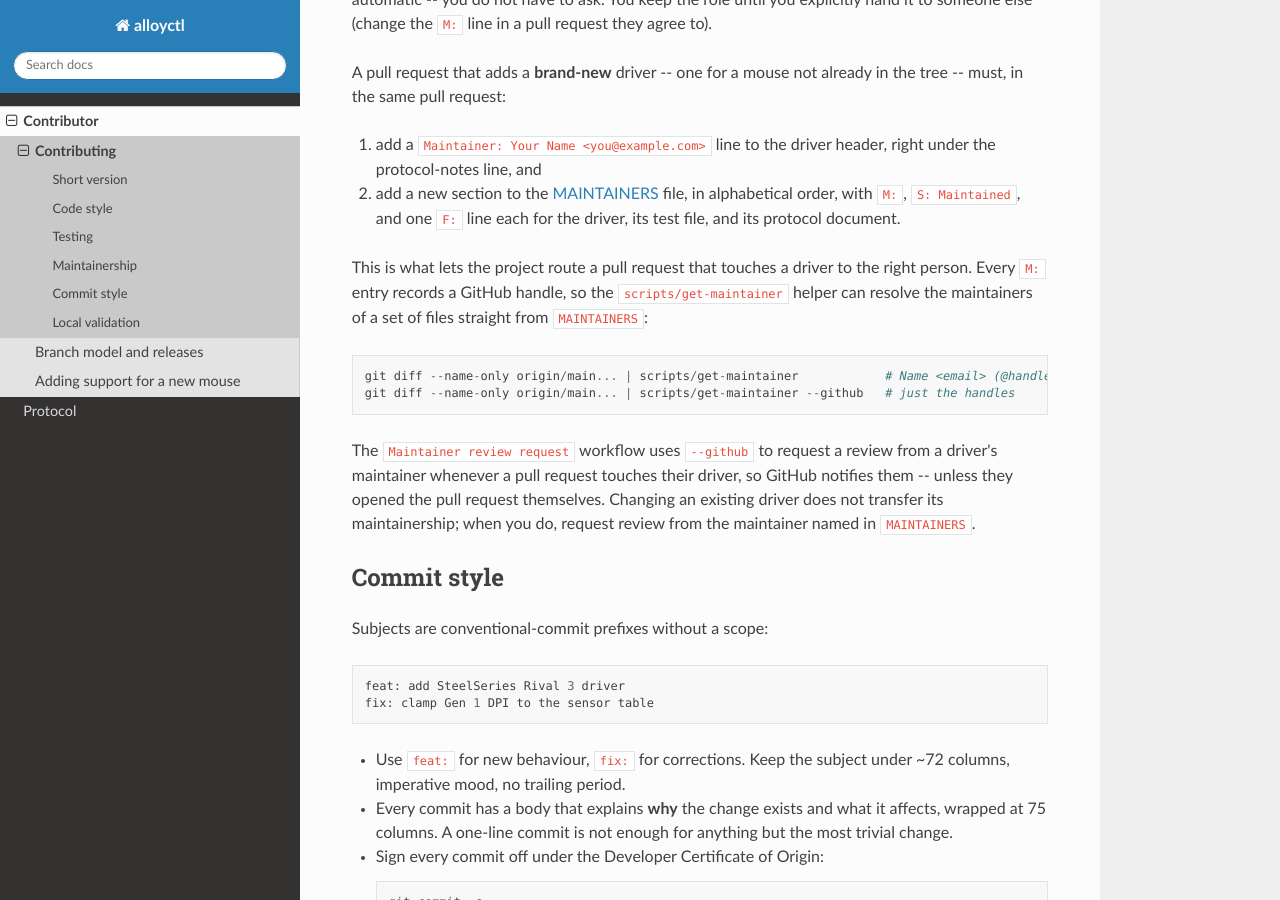
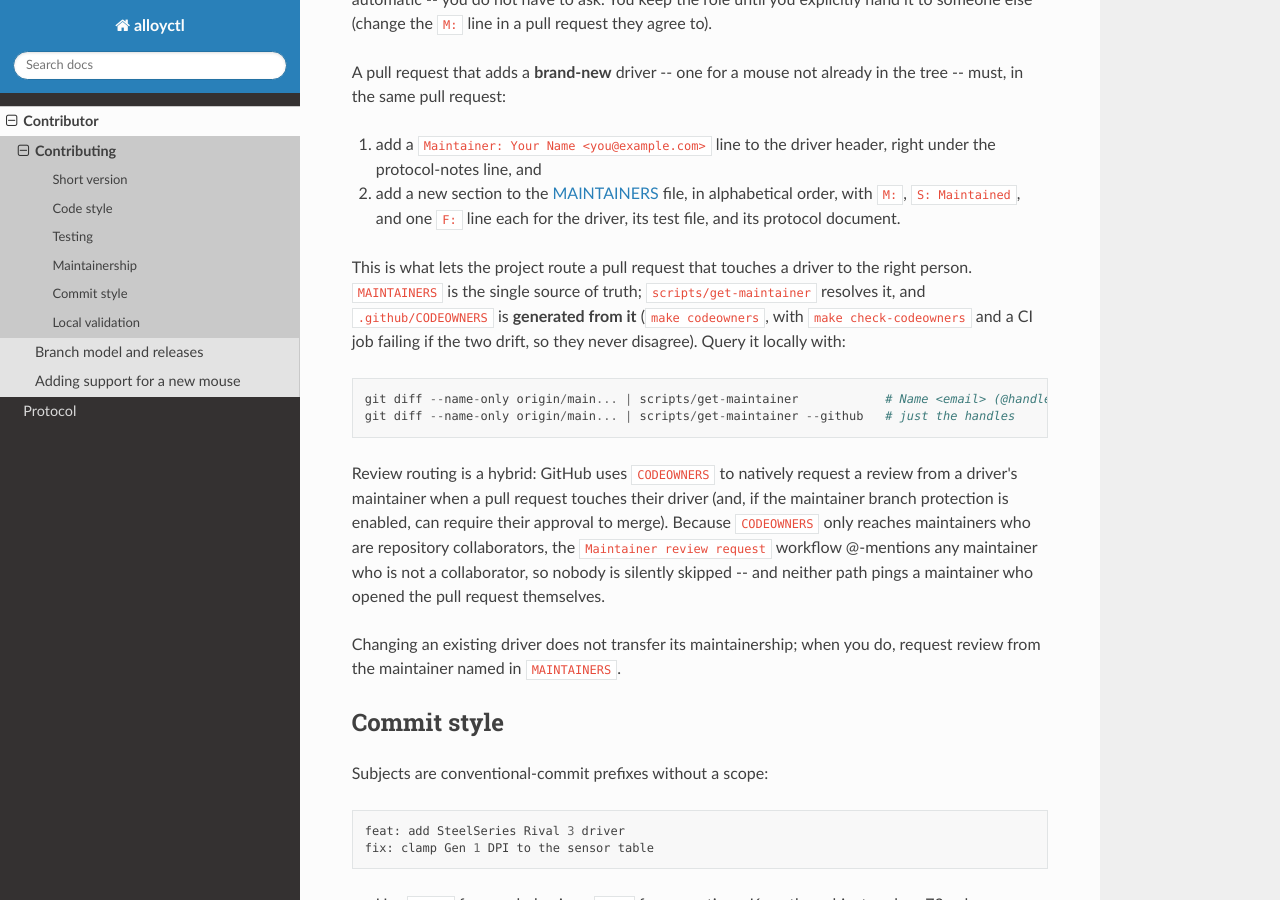
Before and after one commit to szymonwilczek/alloyctl, a Sphinx documentation site: the page built from Documentation/contributor/contributing.rst, in a window 1280 px wide and 900 px high, scrolled down 1469 px. Built offline with Sphinx 7.4.7 and the Read the Docs theme 3.1.0, drawn with Linux system fonts in a browser that asks for light colours.

Commit message:
feat: add CODEOWNERS generated from MAINTAINERS
Review routing relied only on a workflow that requests reviews, so it
could notify but never enforce, and it duplicated in code what GitHub can
do natively. CODEOWNERS is the native mechanism -- and can gate a merge
through branch protection -- but it silently ignores maintainers who are
not collaborators, which a community project will have.

Take the hybrid path. Generate .github/CODEOWNERS from MAINTAINERS
(scripts/get-maintainer --codeowners, driven by make codeowners): THE
REST becomes the '*' fallback owner and each section's F: patterns become
owned lines, ordered least-specific-first so GitHub's last-match-wins
rule reproduces most-precise ownership. To stop the two files from
drifting, make check-codeowners diffs the committed file against a fresh
projection, and it now runs both as a dedicated CI job and inside
check-patch, so a MAINTAINERS change that forgets to regenerate fails.

CODEOWNERS now handles collaborator review requests natively, so the
Maintainer review request workflow is narrowed to its one irreplaceable
job: @-mentioning maintainers who are not collaborators, whom CODEOWNERS
cannot reach. The contributing guide documents the hybrid.

Signed-off-by: Szymon Wilczek <swilczek.lx@gmail.com>

```diff
--- a/Documentation/contributor/contributing.rst
+++ b/Documentation/contributor/contributing.rst
@@ -83,16 +83,22 @@ in the tree -- must, in the same pull request:
    test file, and its protocol document.
 
 This is what lets the project route a pull request that touches a driver to the
-right person. Every ``M:`` entry records a GitHub handle, so the
-``scripts/get-maintainer`` helper can resolve the maintainers of a set of files
-straight from ``MAINTAINERS``::
+right person. ``MAINTAINERS`` is the single source of truth; ``scripts/get-maintainer``
+resolves it, and ``.github/CODEOWNERS`` is **generated from it** (``make
+codeowners``, with ``make check-codeowners`` and a CI job failing if the two
+drift, so they never disagree). Query it locally with::
 
    git diff --name-only origin/main... | scripts/get-maintainer            # Name <email> (@handle)
    git diff --name-only origin/main... | scripts/get-maintainer --github   # just the handles
 
-The ``Maintainer review request`` workflow uses ``--github`` to request a
-review from a driver's maintainer whenever a pull request touches their driver,
-so GitHub notifies them -- unless they opened the pull request themselves.
+Review routing is a hybrid: GitHub uses ``CODEOWNERS`` to natively request a
+review from a driver's maintainer when a pull request touches their driver
+(and, if the maintainer branch protection is enabled, can require their
+approval to merge). Because ``CODEOWNERS`` only reaches maintainers who are
+repository collaborators, the ``Maintainer review request`` workflow @-mentions
+any maintainer who is not a collaborator, so nobody is silently skipped -- and
+neither path pings a maintainer who opened the pull request themselves.
+
 Changing an existing driver does not transfer its maintainership; when you do,
 request review from the maintainer named in ``MAINTAINERS``.
 
```
Also changed, not shown: 6 other files.
